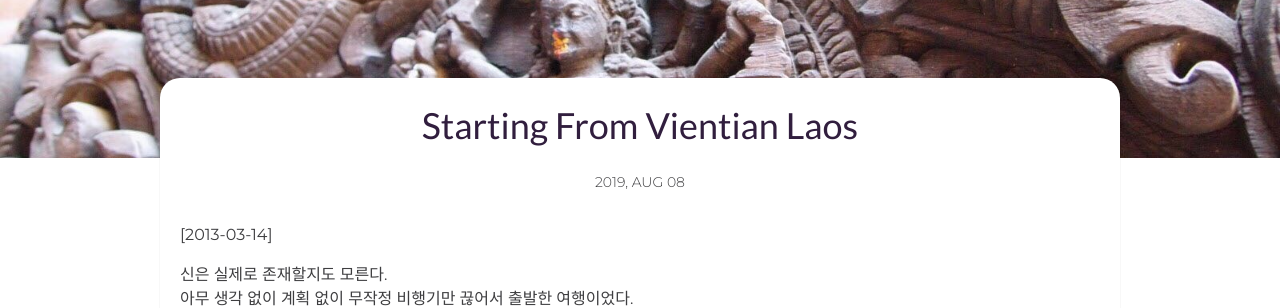
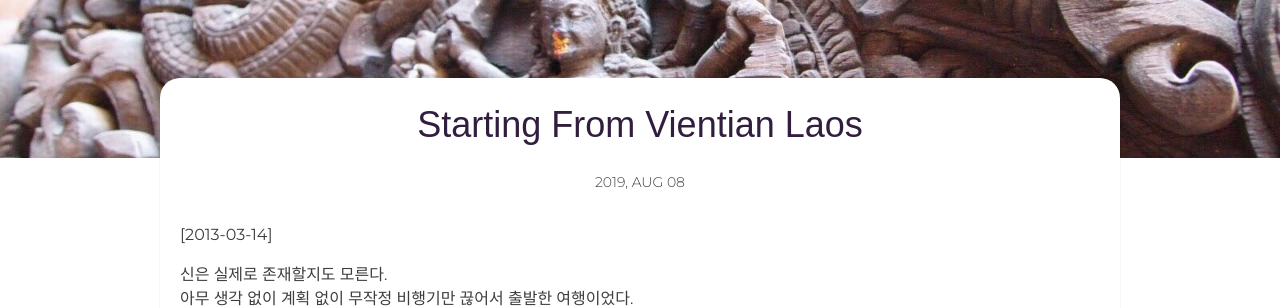
Before and after one commit to HAEZZA/HAEZZA.github.io, a Jekyll site: the page built from _posts/2019-08-08-Vientian-Laos.markdown, in a window 1280 px wide. Shown: the part 445-753 px from the top of the page. Built offline with Jekyll 4.4.1, drawn with Linux system fonts in a browser that asks for light colours; comment, search, counter and statistics services are not loaded.

Commit message:
css 글꼴 수정

```diff
--- a/assets/css/main.css
+++ b/assets/css/main.css
@@ -1013,7 +1013,7 @@ pre {
   position: relative;
   margin-bottom: 30px; }
   .header-page h1 {
-    font-family: 'Lato', sans-serif;
+    font-family: 'Nanum Gothic', sans-serif;
     font-weight: 400;
     font-size: 36px;
     text-align: center;
--- a/assets/css/sass/parts/post-page.scss
+++ b/assets/css/sass/parts/post-page.scss
@@ -52,7 +52,7 @@
   position: relative;
   margin-bottom: 30px;
   h1 {
-    font-family: 'Lato', sans-serif;
+    font-family: 'Nanum Gothic', sans-serif;
     font-weight: 400;
     font-size: 36px;
     text-align: center;
```
